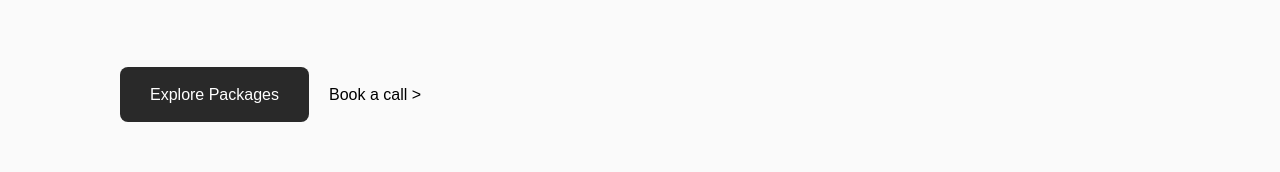
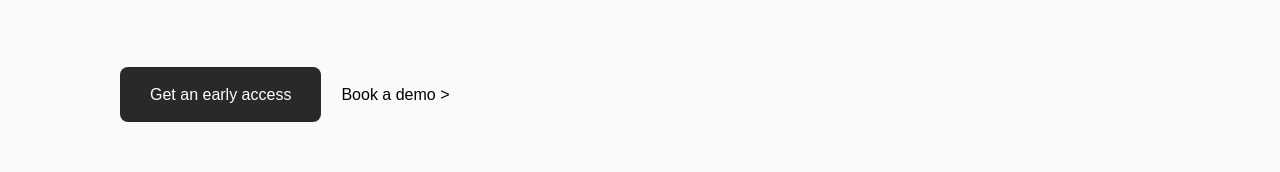
Before and after one commit to vladyslavpodenko/Spatiumxr.eu, a Next.js app: page / in a window 1280 px wide. Shown: the part 297-469 px from the top of the page. Built offline with nearby package versions, Linux system fonts and the light colour scheme; a web font is replaced by a local one.

Commit message:
Update index.tsx

```diff
--- a/src/pages/index.tsx
+++ b/src/pages/index.tsx
@@ -16,8 +16,8 @@ export default function Home() {
                         e.preventDefault();
                         // @ts-ignore
                         document.getElementById('development-packages').scrollIntoView({behavior: 'smooth'});
-                    }} className="button">Explore Packages</a>
-                    <a href="https://calendly.com/vladsolop/15min" className="button__book">Book a call {">"}</a>
+                    }} className="button">Get an early access</a>
+                    <a href="https://calendly.com/vladsolop/15min" className="button__book">Book a demo {">"}</a>
                 </div>
             </header>
 
```
